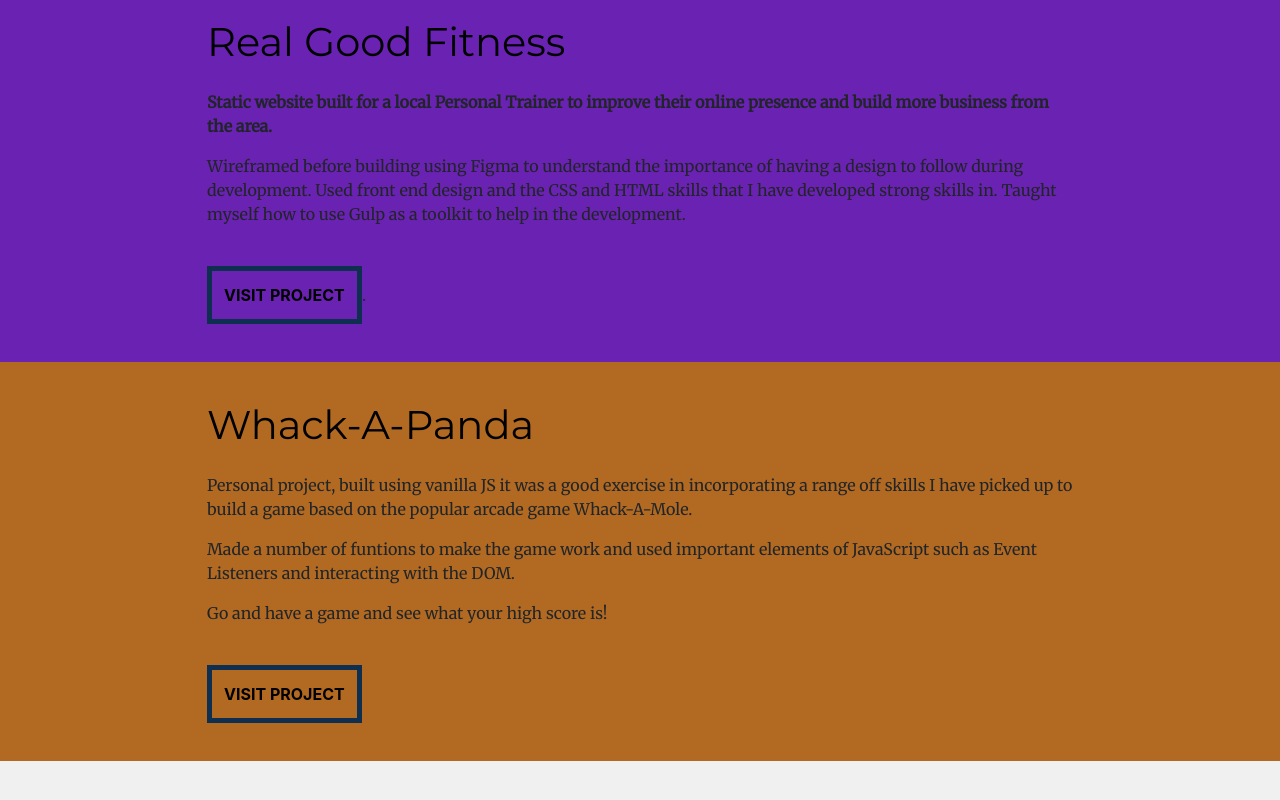
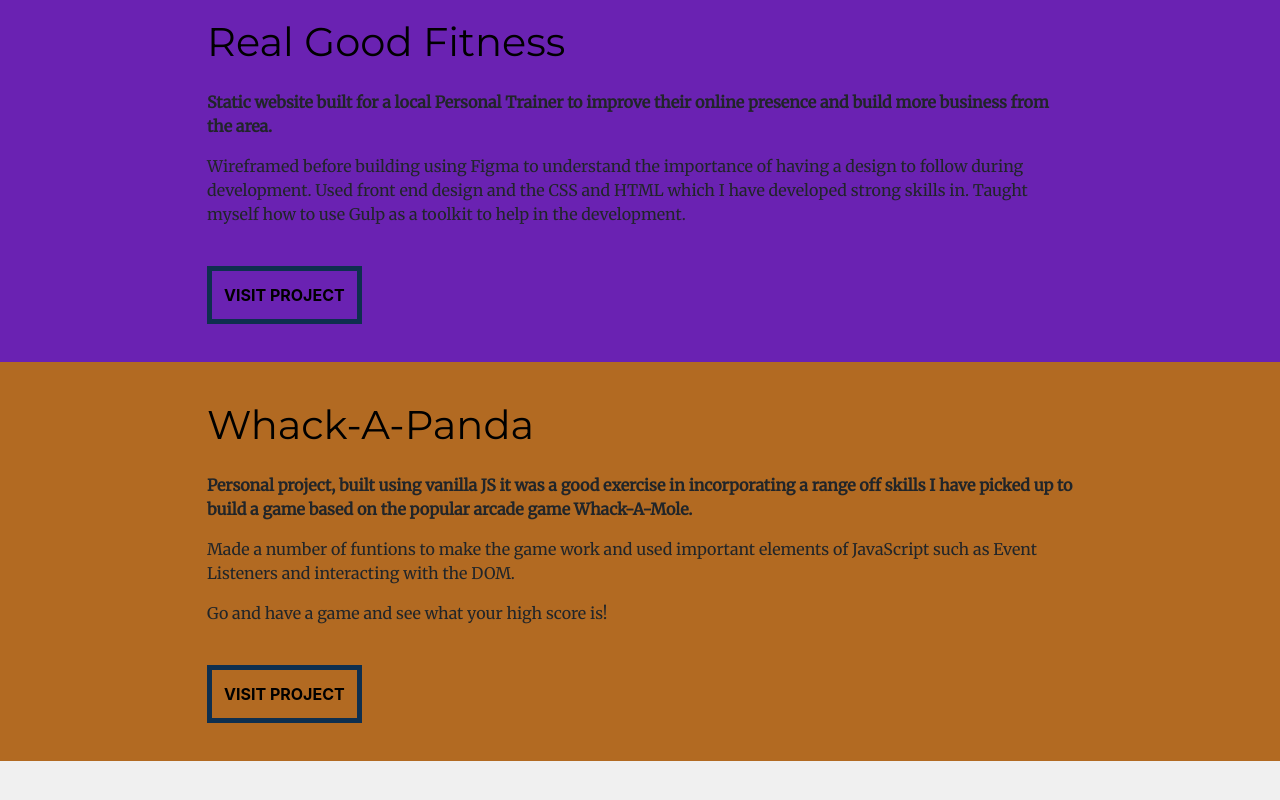
Before and after one commit to jpaul24/new_portfolio, a website: page app/index.html in a window 1280 px wide. Shown: the part 2533-3333 px from the top of the page. Drawn offline with nearby package versions, Linux system fonts and the light colour scheme; animation ran at ten frames a second.

Commit message:
spelling fix

```diff
--- a/app/index.html
+++ b/app/index.html
@@ -94,8 +94,8 @@
           <div class="col-12">
             <a target="_blank" href=""><h2>Real Good Fitness</h2></a>
             <p><strong>Static website built for a local Personal Trainer to improve their online presence and build more business from the area.</strong></p>
-            <p>Wireframed before building using Figma to understand the importance of having a design to follow during development. Used front end design and the CSS and HTML skills that I have developed strong skills in. Taught myself how to use Gulp as a toolkit to help in the development.</p>
-            <a target="_blank" href=""><button class="button">VISIT PROJECT</button></a>.
+            <p>Wireframed before building using Figma to understand the importance of having a design to follow during development. Used front end design and the CSS and HTML which I have developed strong skills in. Taught myself how to use Gulp as a toolkit to help in the development.</p>
+            <a target="_blank" href=""><button class="button">VISIT PROJECT</button></a>
           </div>
         </div>
       </section>
@@ -103,7 +103,7 @@
         <div class="my-container">
           <div class="col-12">
             <a target="_blank" href="https://jpaul24.github.io/whack-a-mole/"><h2>Whack-A-Panda</h2></a>
-            <p>Personal project, built using vanilla JS it was a good exercise in incorporating a range off skills I have picked up to build a game based on the popular arcade game Whack-A-Mole.</p>
+            <p><strong>Personal project, built using vanilla JS it was a good exercise in incorporating a range off skills I have picked up to build a game based on the popular arcade game Whack-A-Mole.</strong></p>
             <p>Made a number of funtions to make the game work and used important elements of JavaScript such as Event Listeners and interacting with the DOM.</p>
             <p>Go and have a game and see what your high score is!</p>
             <a target="_blank" href="https://jpaul24.github.io/whack-a-mole/"><button class="button">VISIT PROJECT</button></a>
```
